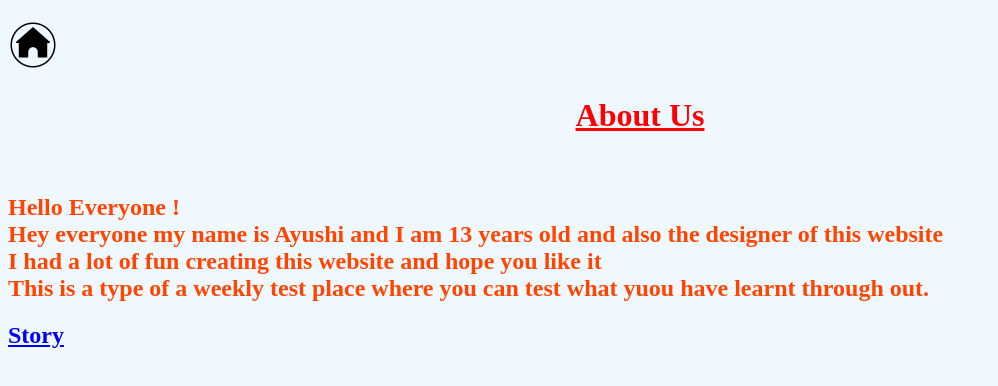
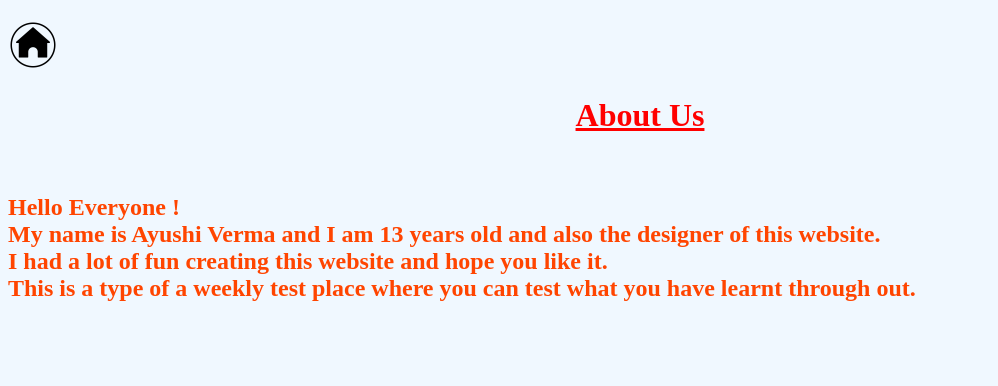
Before and after one commit to AyushiCoder15/Test-Website, a plain HTML site: page about.html in a window 1280 px wide. Shown: the whole page, without its empty margins (0-998 px from the left). Drawn offline with Linux system fonts and the light colour scheme.

Commit message:
Update about.html

```diff
--- a/about.html
+++ b/about.html
@@ -20,14 +20,12 @@
 
     <h2>
     Hello Everyone !<br>
-    Hey everyone my name is Ayushi and I am 13 years old and also the designer of this website<br>
-    I had a lot of fun creating this website and hope you like it<br>
-    This is a type of a weekly test place where you can test what yuou have learnt through out.
+    My name is Ayushi Verma and I am 13 years old and also the designer of this website.<br>
+    I had a lot of fun creating this website and hope you like it.<br>
+    This is a type of a weekly test place where you can test what you have learnt through out.
     </h2>
 
    <div class="ll">
-   <h2> <a href="story.html">Story</a><br></h2></div>
-
 
   </body>
 </html>
```
